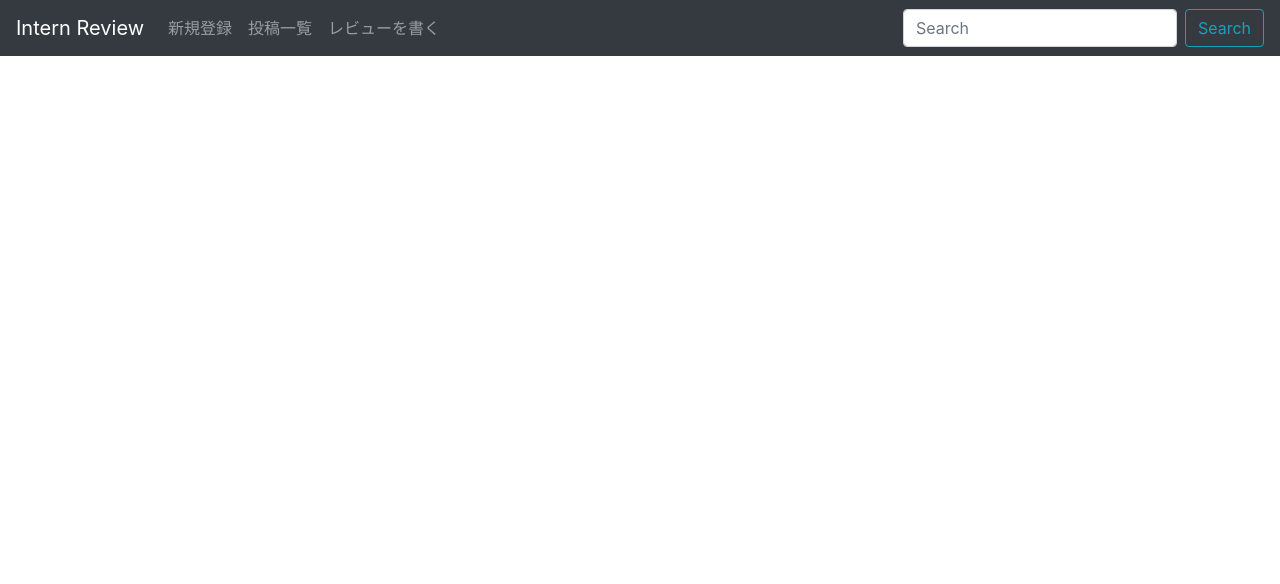
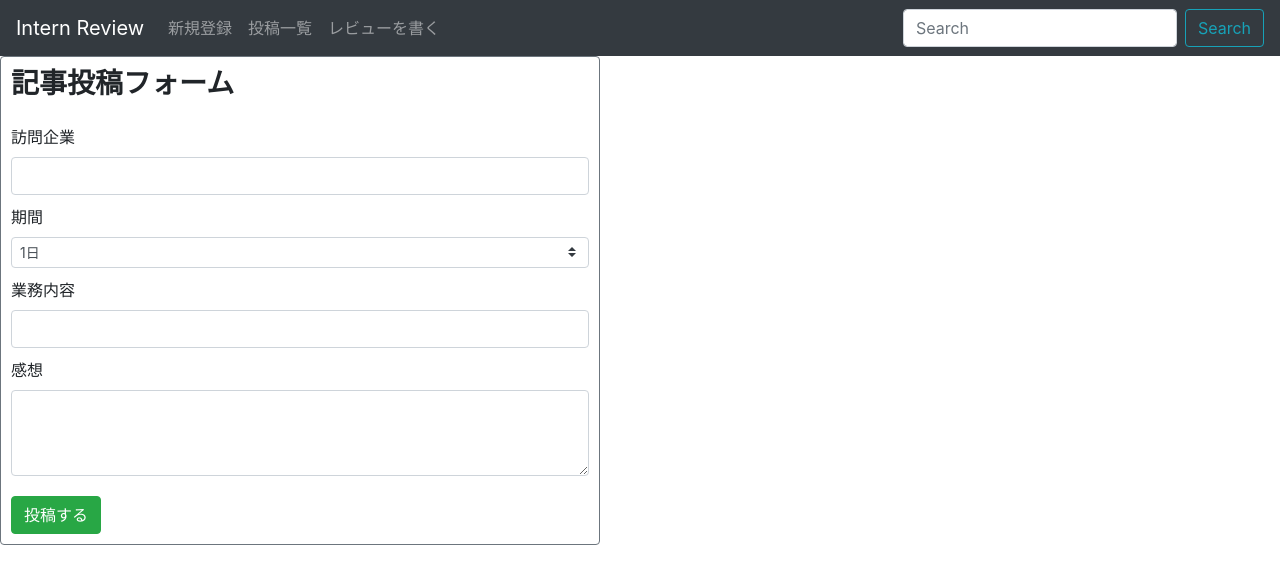
Before and after one commit to yuyaamano23/intern_review_front, a React (Create React App) app: page / in a window 1280 px wide. Shown: the top 584 px of the page. Built offline with nearby package versions, Linux system fonts and the light colour scheme.

Commit message:
app.js変更

```diff
--- a/src/App.js
+++ b/src/App.js
@@ -1,13 +1,13 @@
 import React, { Component } from "react";
 import Header from "./components/Header";
-// import Button from "react-bootstrap/Button";
+import PostReviewForm from "./components/PostReviewForm";
 
 class App extends Component {
   render() {
     return (
       <div>
         <Header />
-        {/* <Button> ボタンだよ </Button> */}
+        <PostReviewForm />
       </div>
     );
   }
```
